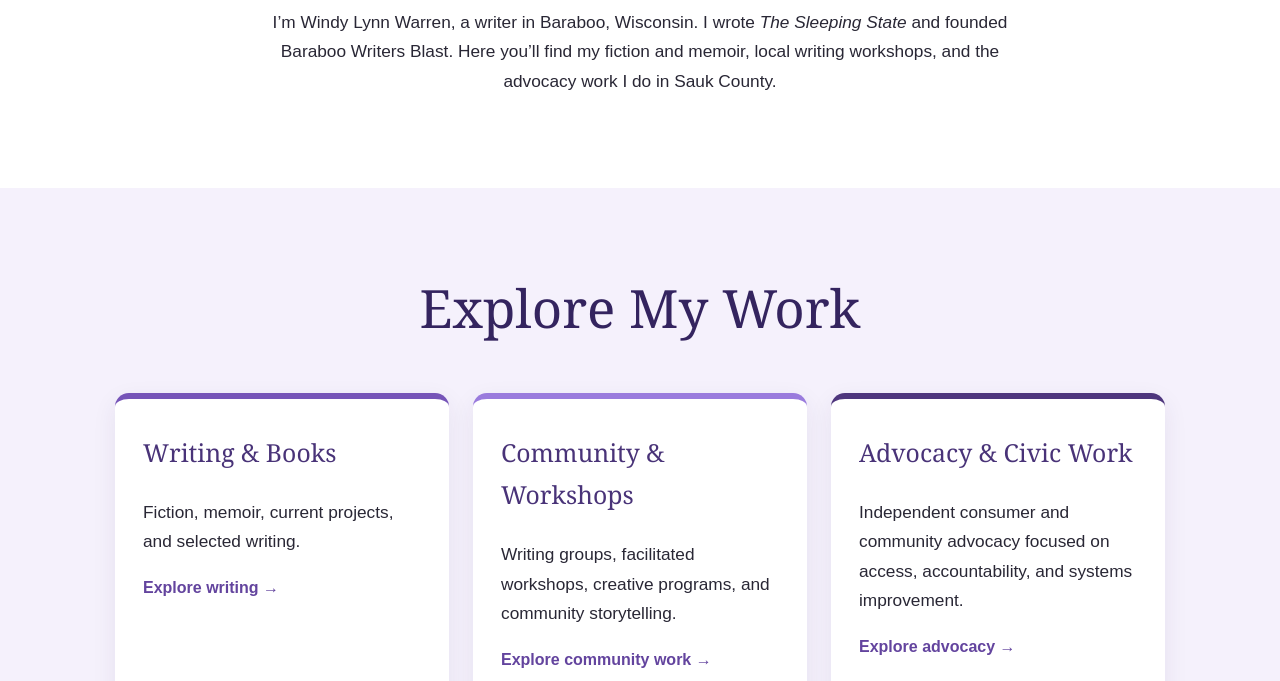
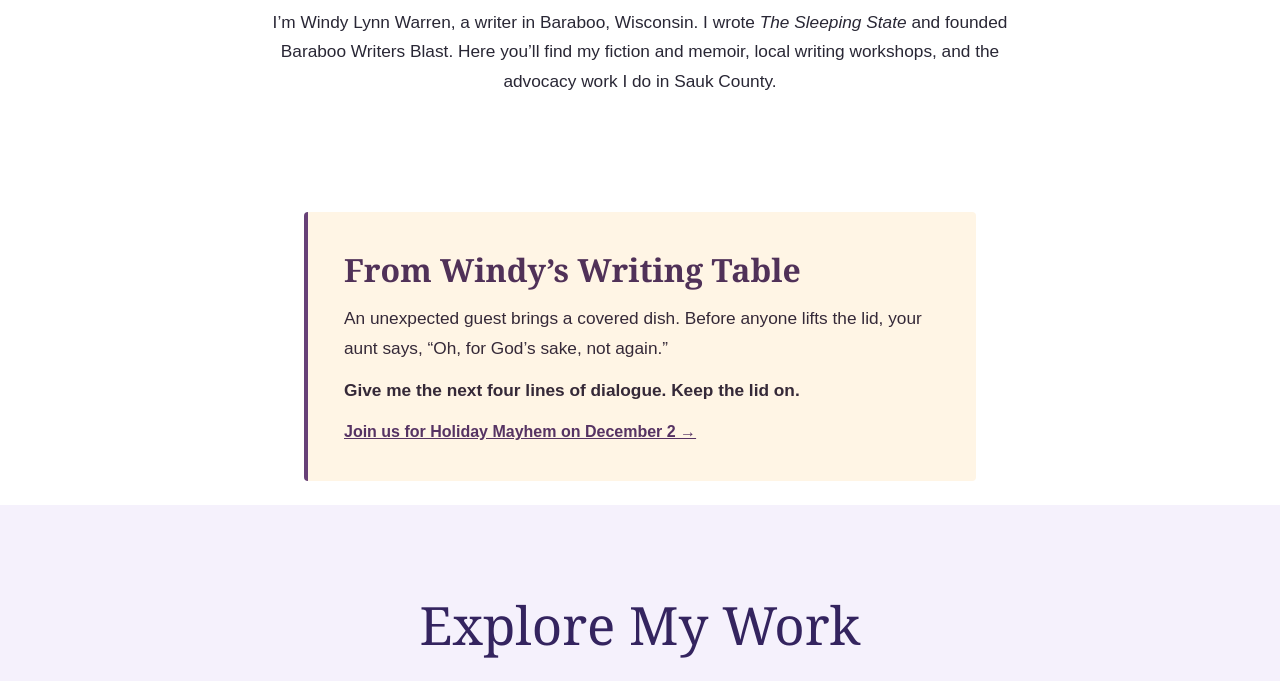
Before and after one commit to windylynnwarren/windylynnwarren.github.io, a plain HTML site: page index.html in a window 1280 px wide. Shown: the part 644-1325 px from the top of the page. Drawn offline with Linux system fonts and the light colour scheme.

Commit message:
Feature the Holiday Mayhem Quick-Fire on the homepage

```diff
--- a/index.html
+++ b/index.html
@@ -293,6 +293,19 @@
         grid-template-columns: 1fr;
       }
     }
+      .writing-table {
+      box-sizing: border-box;
+      width: min(42rem, calc(100% - 2rem));
+      margin: 1.5rem auto;
+      padding: clamp(1.25rem, 4vw, 2.25rem);
+      background: #fff5e5;
+      color: #352938;
+      border-left: 4px solid #674077;
+      border-radius: 4px;
+    }
+    .writing-table h2 { margin: 0; font: bold clamp(1.5rem, 4vw, 2rem) Georgia, serif; color: #503158; }
+    .writing-table p { margin: .8rem 0; }
+    .writing-table a { color: #563363; font-weight: bold; text-decoration: underline; }
   </style>
 </head>
 
@@ -324,6 +337,13 @@
           I’m Windy Lynn Warren, a writer in Baraboo, Wisconsin. I wrote <em>The Sleeping State</em> and founded Baraboo Writers Blast. Here you’ll find my fiction and memoir, local writing workshops, and the advocacy work I do in Sauk County.
         </p>
       </div>
+    </section>
+
+    <section class="writing-table" aria-labelledby="writing-table-title">
+      <h2 id="writing-table-title">From Windy’s Writing Table</h2>
+      <p>An unexpected guest brings a covered dish. Before anyone lifts the lid, your aunt says, “Oh, for God’s sake, not again.”</p>
+      <p><strong>Give me the next four lines of dialogue. Keep the lid on.</strong></p>
+      <a href="#holiday-mayhem">Join us for Holiday Mayhem on December 2 →</a>
     </section>
 
     <section class="paths">
@@ -424,7 +444,7 @@
     <p><strong><time datetime="2026-11-18">Wednesday, November 18, 2026</time></strong> · Original Baraboo Writers Blast</p>
     <p>What happens when you tell the same story through someone else’s eyes? We’ll try a change in point of view and see what it reveals about a character, a conversation, or an entire scene. Already working on a chapter? Bring it along. Starting something new? You’re welcome, too.</p>
 
-    <h3>Holiday Mayhem — A Story Waiting to Happen</h3>
+    <h3 id="holiday-mayhem">Holiday Mayhem — A Story Waiting to Happen</h3>
     <p><strong><time datetime="2026-12-02">Wednesday, December 2, 2026</time></strong> · Original Baraboo Writers Blast</p>
     <p>A mysterious package arrives. An unexpected guest refuses to leave. A holiday tradition takes a bizarre turn. We’ll set aside our chapter work for an afternoon of holiday-inspired fiction. You can join this stand-alone gathering whether or not you’ve attended before.</p>
 
```
